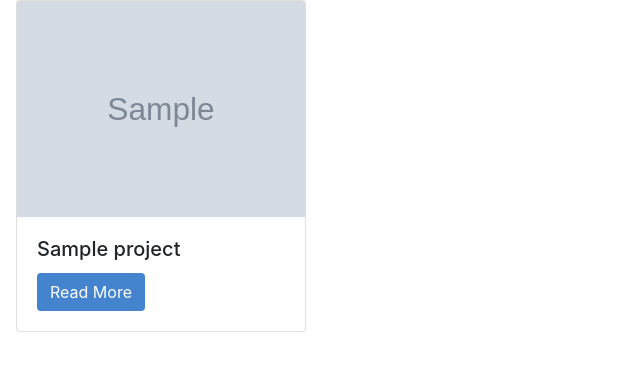
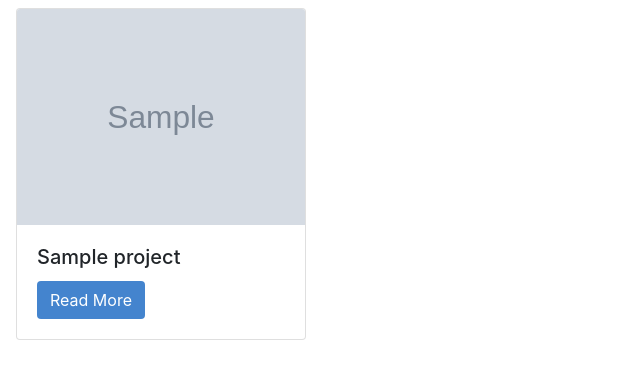
Before and after one commit to jrusso0818/my-personal-site, a Django app: page /projects/ in a window 1280 px wide. Shown: the part 82-461 px from the top of the page, without its empty margins (0-640 px from the left). Run offline with Django 3.2, Linux system fonts and the light colour scheme; tables that the repository leaves empty hold one stand-in row (values such as "Sample post"); grey boxes marked "Sample" are stand-in pictures; some libraries are stand-ins or nearby versions.

Commit message:
Formatting.

```diff
--- a/projects/templates/projects/project_list.html
+++ b/projects/templates/projects/project_list.html
@@ -2,7 +2,7 @@
 {% load static %}
 
 {% block page_content %}
-<div class="px-3">
+<div class="px-3 pt-2">
 <div class="row">
     {% for project in projects %}
         <div class="col-md-3">
```
